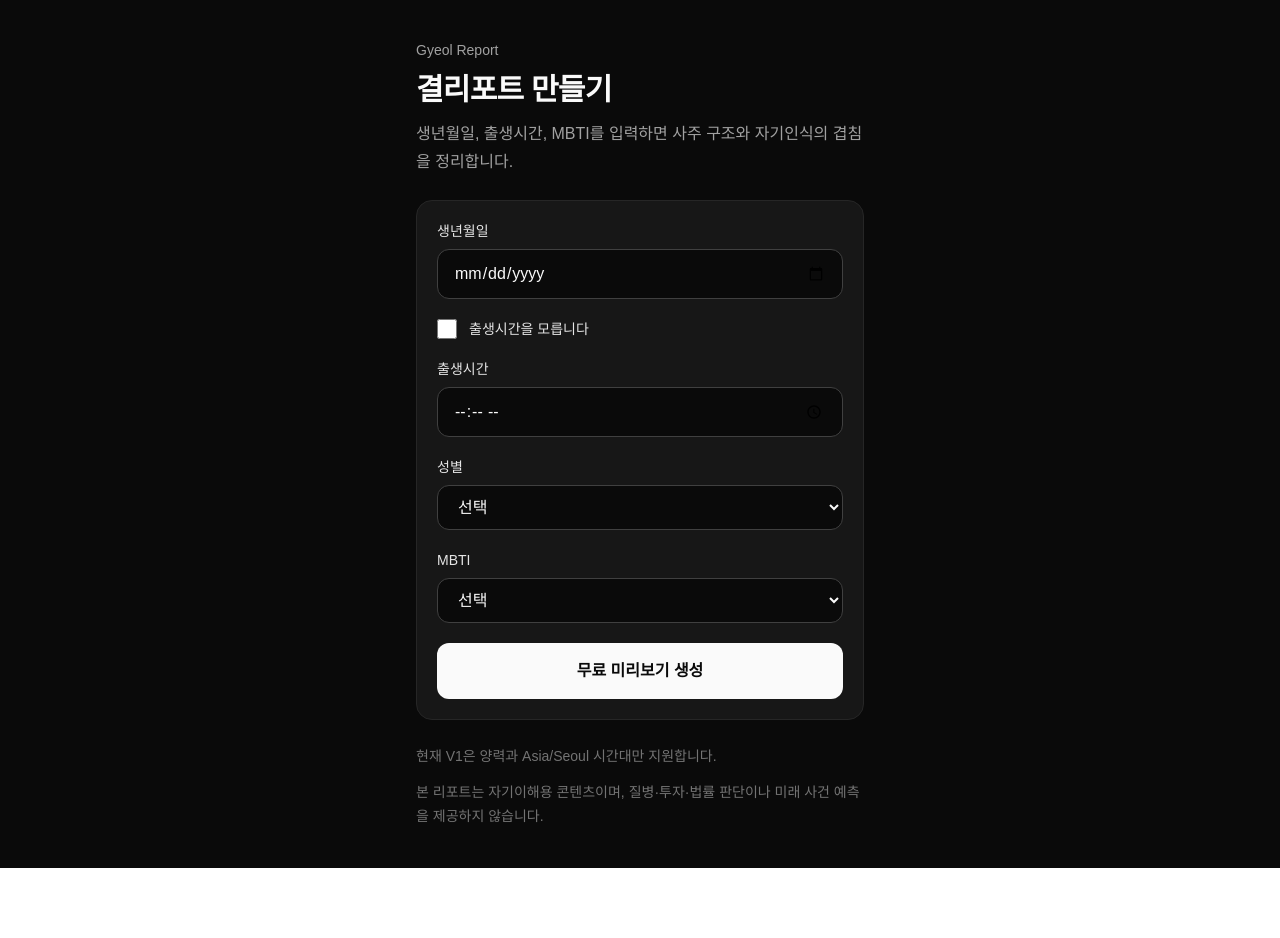
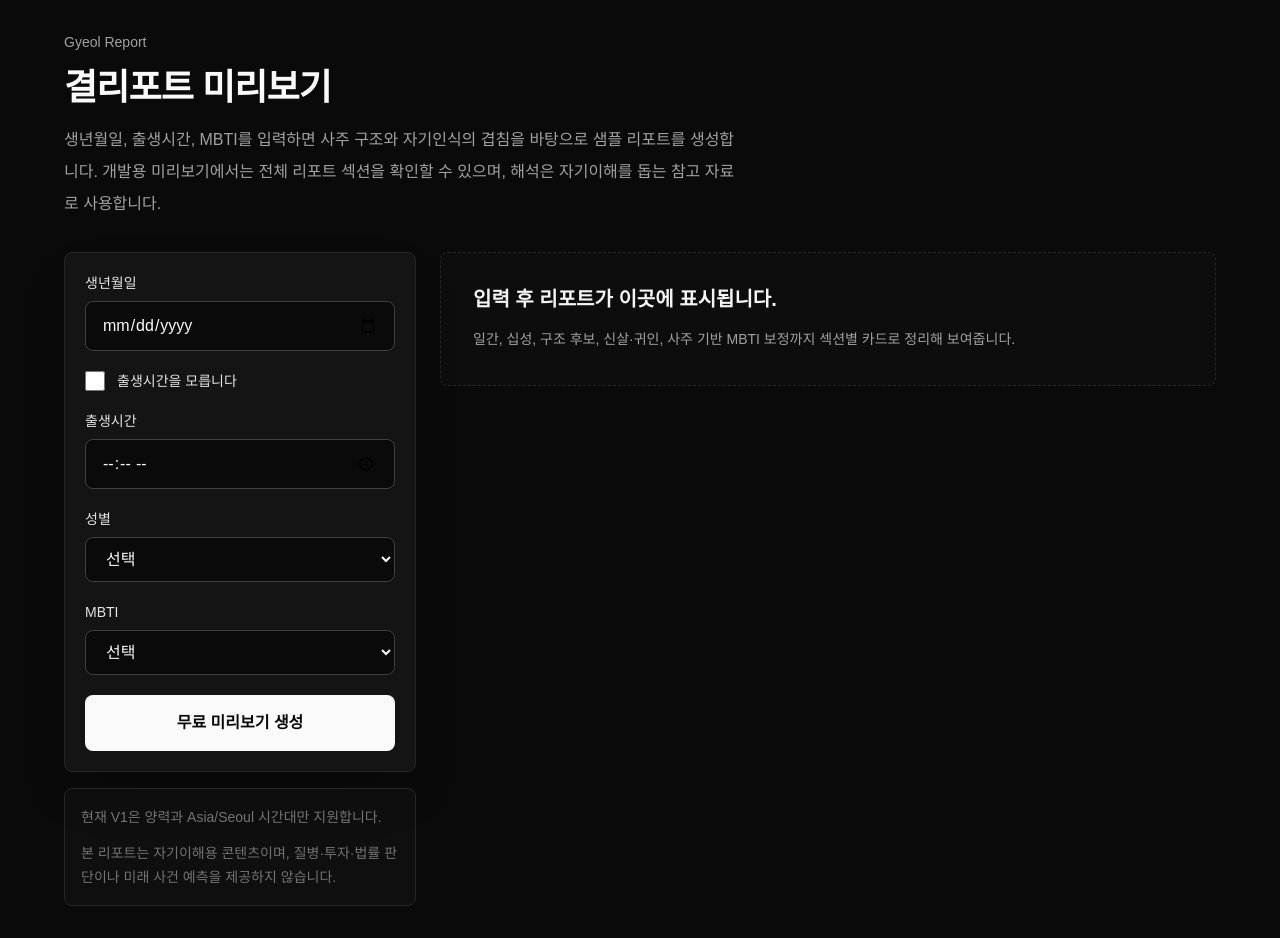
Before and after one commit to Deokjjang/gyeol-report, a Next.js app: page /report/new in a window 1280 px wide. Before the commit the page ends 868 px from the top, so only its background shows below. Built offline with nearby package versions, Linux system fonts and the light colour scheme.

Commit message:
feat: polish report preview page ui

```diff
--- a/src/app/report/new/page.tsx
+++ b/src/app/report/new/page.tsx
@@ -67,23 +67,23 @@ const mbtiTypes = [
 
 function renderReportBlock(block: ReportBlock, index: number) {
   const title = block.titleKo ? (
-    <h4 className="text-sm font-semibold text-neutral-200">
+    <h4 className="text-sm font-semibold tracking-tight text-neutral-100">
       {block.titleKo}
     </h4>
   ) : null;
 
   if (block.kind === "KEY_VALUE" && block.keyValues) {
     return (
-      <div key={index} className="space-y-2">
+      <div key={index} className="space-y-3">
         {title}
-        <dl className="divide-y divide-neutral-800 overflow-hidden rounded-xl border border-neutral-800">
+        <dl className="overflow-hidden rounded-lg border border-neutral-800 bg-neutral-950/70">
           {block.keyValues.map((item) => (
             <div
               key={`${item.keyKo}-${item.valueKo}`}
-              className="grid grid-cols-[6rem_1fr] gap-3 px-3 py-2 text-sm"
+              className="grid gap-1 border-b border-neutral-800 px-4 py-3 text-sm last:border-b-0 sm:grid-cols-[8rem_1fr] sm:gap-4"
             >
-              <dt className="text-neutral-500">{item.keyKo}</dt>
-              <dd className="text-neutral-200">{item.valueKo}</dd>
+              <dt className="font-medium text-neutral-500">{item.keyKo}</dt>
+              <dd className="leading-6 text-neutral-200">{item.valueKo}</dd>
             </div>
           ))}
         </dl>
@@ -93,12 +93,12 @@ function renderReportBlock(block: ReportBlock, index: number) {
 
   if (block.kind === "BULLET_LIST" && block.itemsKo) {
     return (
-      <div key={index} className="space-y-2">
+      <div key={index} className="space-y-3">
         {title}
-        <ul className="space-y-2 text-sm leading-6 text-neutral-300">
+        <ul className="space-y-3 text-sm leading-6 text-neutral-300">
           {block.itemsKo.map((item, itemIndex) => (
-            <li key={`${item}-${itemIndex}`} className="flex gap-2">
-              <span className="mt-2 h-1.5 w-1.5 shrink-0 rounded-full bg-neutral-500" />
+            <li key={`${item}-${itemIndex}`} className="flex gap-3">
+              <span className="mt-2.5 h-1.5 w-1.5 shrink-0 rounded-full bg-neutral-500" />
               <span>{item}</span>
             </li>
           ))}
@@ -111,10 +111,10 @@ function renderReportBlock(block: ReportBlock, index: number) {
     return (
       <div
         key={index}
-        className="space-y-2 rounded-xl border border-amber-900/70 bg-amber-950/30 p-3"
+        className="space-y-2 rounded-lg border border-amber-900/50 bg-amber-950/20 p-4"
       >
         {title}
-        <p className="text-sm leading-6 text-amber-100">{block.bodyKo}</p>
+        <p className="text-sm leading-6 text-amber-100/90">{block.bodyKo}</p>
       </div>
     );
   }
@@ -123,10 +123,10 @@ function renderReportBlock(block: ReportBlock, index: number) {
     return (
       <div
         key={index}
-        className="space-y-2 rounded-xl border border-neutral-700 bg-neutral-800/70 p-3"
+        className="space-y-3 rounded-lg border border-neutral-700 bg-neutral-900 p-4"
       >
         {title}
-        <p className="text-base font-semibold text-neutral-100">
+        <p className="text-base font-semibold leading-7 text-neutral-50">
           {block.bodyKo}
         </p>
       </div>
@@ -134,7 +134,7 @@ function renderReportBlock(block: ReportBlock, index: number) {
   }
 
   return (
-    <div key={index} className="space-y-2">
+    <div key={index} className="space-y-3">
       {title}
       <p className="text-sm leading-6 text-neutral-300">{block.bodyKo}</p>
     </div>
@@ -194,20 +194,26 @@ export default function NewReportPage() {
   }
 
   return (
-    <main className="min-h-screen bg-neutral-950 px-6 py-10 text-neutral-50">
-      <section className="mx-auto max-w-md space-y-6">
-        <header className="space-y-3">
+    <main className="min-h-screen bg-neutral-950 px-5 py-8 text-neutral-50 sm:px-8 lg:px-10">
+      <section className="mx-auto max-w-6xl space-y-8">
+        <header className="max-w-3xl space-y-4">
           <p className="text-sm font-medium text-neutral-400">Gyeol Report</p>
-          <h1 className="text-3xl font-bold tracking-tight">결리포트 만들기</h1>
-          <p className="leading-7 text-neutral-400">
+          <h1 className="text-4xl font-bold tracking-tight text-neutral-50">
+            결리포트 미리보기
+          </h1>
+          <p className="max-w-2xl text-base leading-8 text-neutral-400">
             생년월일, 출생시간, MBTI를 입력하면 사주 구조와 자기인식의
-            겹침을 정리합니다.
+            겹침을 바탕으로 샘플 리포트를 생성합니다. 개발용 미리보기에서는
+            전체 리포트 섹션을 확인할 수 있으며, 해석은 자기이해를 돕는 참고
+            자료로 사용합니다.
           </p>
         </header>
 
+        <div className="grid gap-6 lg:grid-cols-[22rem_1fr] lg:items-start">
+          <div className="space-y-4 lg:sticky lg:top-8">
             <form
               onSubmit={handleSubmit}
-          className="space-y-5 rounded-2xl border border-neutral-800 bg-neutral-900 p-5"
+              className="space-y-5 rounded-lg border border-neutral-800 bg-neutral-900/80 p-5 shadow-2xl shadow-black/20"
             >
               <input type="hidden" name="calendarType" value="SOLAR" />
               <input type="hidden" name="timezone" value="Asia/Seoul" />
@@ -223,7 +229,7 @@ export default function NewReportPage() {
                   id="birthDate"
                   name="birthDate"
                   type="date"
-              className="w-full rounded-xl border border-neutral-700 bg-neutral-950 px-4 py-3 text-neutral-50 outline-none focus:border-neutral-400"
+                  className="w-full rounded-lg border border-neutral-700 bg-neutral-950 px-4 py-3 text-neutral-50 outline-none focus:border-neutral-400"
                 />
               </div>
 
@@ -247,7 +253,7 @@ export default function NewReportPage() {
                   id="birthTime"
                   name="birthTime"
                   type="time"
-              className="w-full rounded-xl border border-neutral-700 bg-neutral-950 px-4 py-3 text-neutral-50 outline-none focus:border-neutral-400"
+                  className="w-full rounded-lg border border-neutral-700 bg-neutral-950 px-4 py-3 text-neutral-50 outline-none focus:border-neutral-400"
                 />
               </div>
 
@@ -261,7 +267,7 @@ export default function NewReportPage() {
                 <select
                   id="gender"
                   name="gender"
-              className="w-full rounded-xl border border-neutral-700 bg-neutral-950 px-4 py-3 text-neutral-50 outline-none focus:border-neutral-400"
+                  className="w-full rounded-lg border border-neutral-700 bg-neutral-950 px-4 py-3 text-neutral-50 outline-none focus:border-neutral-400"
                   defaultValue=""
                 >
                   <option value="">선택</option>
@@ -280,7 +286,7 @@ export default function NewReportPage() {
                 <select
                   id="mbtiType"
                   name="mbtiType"
-              className="w-full rounded-xl border border-neutral-700 bg-neutral-950 px-4 py-3 text-neutral-50 outline-none focus:border-neutral-400"
+                  className="w-full rounded-lg border border-neutral-700 bg-neutral-950 px-4 py-3 text-neutral-50 outline-none focus:border-neutral-400"
                   defaultValue=""
                 >
                   <option value="">선택</option>
@@ -295,65 +301,82 @@ export default function NewReportPage() {
               <button
                 type="submit"
                 disabled={isSubmitting}
-            className="w-full rounded-xl bg-neutral-50 px-5 py-4 font-semibold text-neutral-950 disabled:cursor-not-allowed disabled:bg-neutral-500"
+                className="w-full rounded-lg bg-neutral-50 px-5 py-4 font-semibold text-neutral-950 transition hover:bg-white disabled:cursor-not-allowed disabled:bg-neutral-500"
               >
                 {isSubmitting ? "생성 중..." : "무료 미리보기 생성"}
               </button>
             </form>
 
             {errors.length > 0 ? (
-          <section className="space-y-3 rounded-2xl border border-red-900/60 bg-red-950/30 p-5">
+              <section className="space-y-3 rounded-lg border border-red-900/60 bg-red-950/30 p-5">
                 <h2 className="font-semibold text-red-100">
                   입력값을 확인해 주세요.
                 </h2>
                 <ul className="space-y-2 text-sm leading-6 text-red-200">
                   {errors.map((error) => (
-                <li key={`${error.field}-${error.code}`}>{error.messageKo}</li>
+                    <li key={`${error.field}-${error.code}`}>
+                      {error.messageKo}
+                    </li>
                   ))}
                 </ul>
               </section>
             ) : null}
 
+            <div className="space-y-3 rounded-lg border border-neutral-800 bg-neutral-900/40 p-4 text-sm leading-6 text-neutral-500">
+              <p>현재 V1은 양력과 Asia/Seoul 시간대만 지원합니다.</p>
+              <p>
+                본 리포트는 자기이해용 콘텐츠이며, 질병·투자·법률 판단이나
+                미래 사건 예측을 제공하지 않습니다.
+              </p>
+            </div>
+          </div>
+
           {report ? (
-          <section className="space-y-5 rounded-2xl border border-neutral-800 bg-neutral-900 p-5">
+            <section className="space-y-6">
+              <div className="space-y-3 rounded-lg border border-neutral-800 bg-neutral-900/70 p-5">
+                <div className="flex flex-col gap-3 sm:flex-row sm:items-start sm:justify-between">
                   <div className="space-y-2">
                     <h2 className="text-2xl font-bold">{report.titleKo}</h2>
                     <p className="text-neutral-400">{report.subtitleKo}</p>
-              <p className="text-sm leading-6 text-neutral-500">
+                  </div>
+                  <p className="rounded-full border border-neutral-800 px-3 py-1 text-xs font-medium text-neutral-500">
                     결제 게이트는 아직 연결되지 않았습니다. 현재는 개발용
                     미리보기로 전체 구조를 확인합니다.
                   </p>
                 </div>
 
                 {report.notices.length > 0 ? (
-              <ul className="space-y-2 rounded-xl border border-neutral-800 bg-neutral-950 p-4 text-sm leading-6 text-neutral-400">
+                  <ul className="space-y-2 rounded-lg border border-neutral-800 bg-neutral-950/70 p-4 text-sm leading-6 text-neutral-400">
                     {report.notices.map((notice) => (
                       <li key={notice}>{notice}</li>
                     ))}
                   </ul>
                 ) : null}
+              </div>
 
-            <div className="space-y-4">
+              <div className="space-y-5">
                 {report.sections.map((section) => (
                   <article
                     key={section.id}
-                  className="space-y-4 rounded-xl border border-neutral-800 bg-neutral-950 p-4"
+                    className="space-y-5 rounded-lg border border-neutral-800 bg-neutral-900/60 p-5"
                   >
-                  <div className="flex items-start justify-between gap-3">
-                    <h3 className="font-semibold text-neutral-100">
+                    <div className="flex flex-col gap-3 sm:flex-row sm:items-start sm:justify-between">
+                      <div className="space-y-2">
+                        <h3 className="text-lg font-semibold tracking-tight text-neutral-50">
                           {section.titleKo}
                         </h3>
-                    <span className="shrink-0 rounded-full border border-neutral-700 px-2.5 py-1 text-xs font-medium text-neutral-400">
+                        <p className="text-sm leading-6 text-neutral-400">
+                          {section.summaryKo}
+                        </p>
+                      </div>
+                      <span className="shrink-0 rounded-full border border-neutral-700 px-3 py-1 text-xs font-medium text-neutral-400">
                         {section.level === "FREE_PREVIEW"
                           ? "무료 미리보기"
                           : "전체 리포트"}
                       </span>
                     </div>
-                  <p className="mt-2 text-sm leading-6 text-neutral-400">
-                    {section.summaryKo}
-                  </p>
                     {section.blocks.length > 0 ? (
-                    <div className="space-y-4">
+                      <div className="space-y-5 border-t border-neutral-800 pt-5">
                         {section.blocks.map((block, index) =>
                           renderReportBlock(block, index),
                         )}
@@ -363,14 +386,19 @@ export default function NewReportPage() {
                 ))}
               </div>
             </section>
-        ) : null}
-
-        <div className="space-y-3 text-sm leading-6 text-neutral-500">
-          <p>현재 V1은 양력과 Asia/Seoul 시간대만 지원합니다.</p>
-          <p>
-            본 리포트는 자기이해용 콘텐츠이며, 질병·투자·법률 판단이나 미래
-            사건 예측을 제공하지 않습니다.
+          ) : (
+            <section className="rounded-lg border border-dashed border-neutral-800 bg-neutral-900/30 p-8">
+              <div className="max-w-xl space-y-3">
+                <h2 className="text-xl font-semibold text-neutral-100">
+                  입력 후 리포트가 이곳에 표시됩니다.
+                </h2>
+                <p className="text-sm leading-7 text-neutral-400">
+                  일간, 십성, 구조 후보, 신살·귀인, 사주 기반 MBTI 보정까지
+                  섹션별 카드로 정리해 보여줍니다.
                 </p>
+              </div>
+            </section>
+          )}
         </div>
       </section>
     </main>
```
Lines whose indentation alone changed are shown as unchanged.
